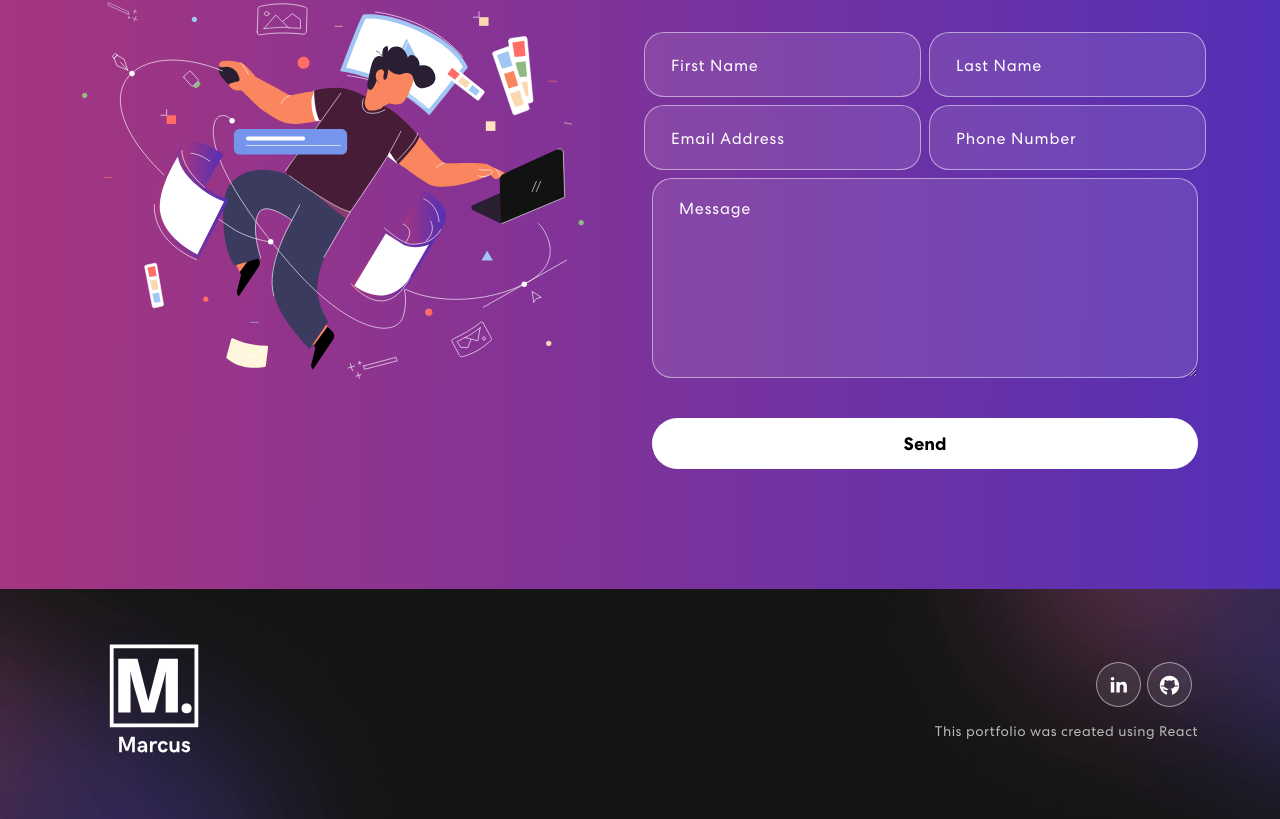
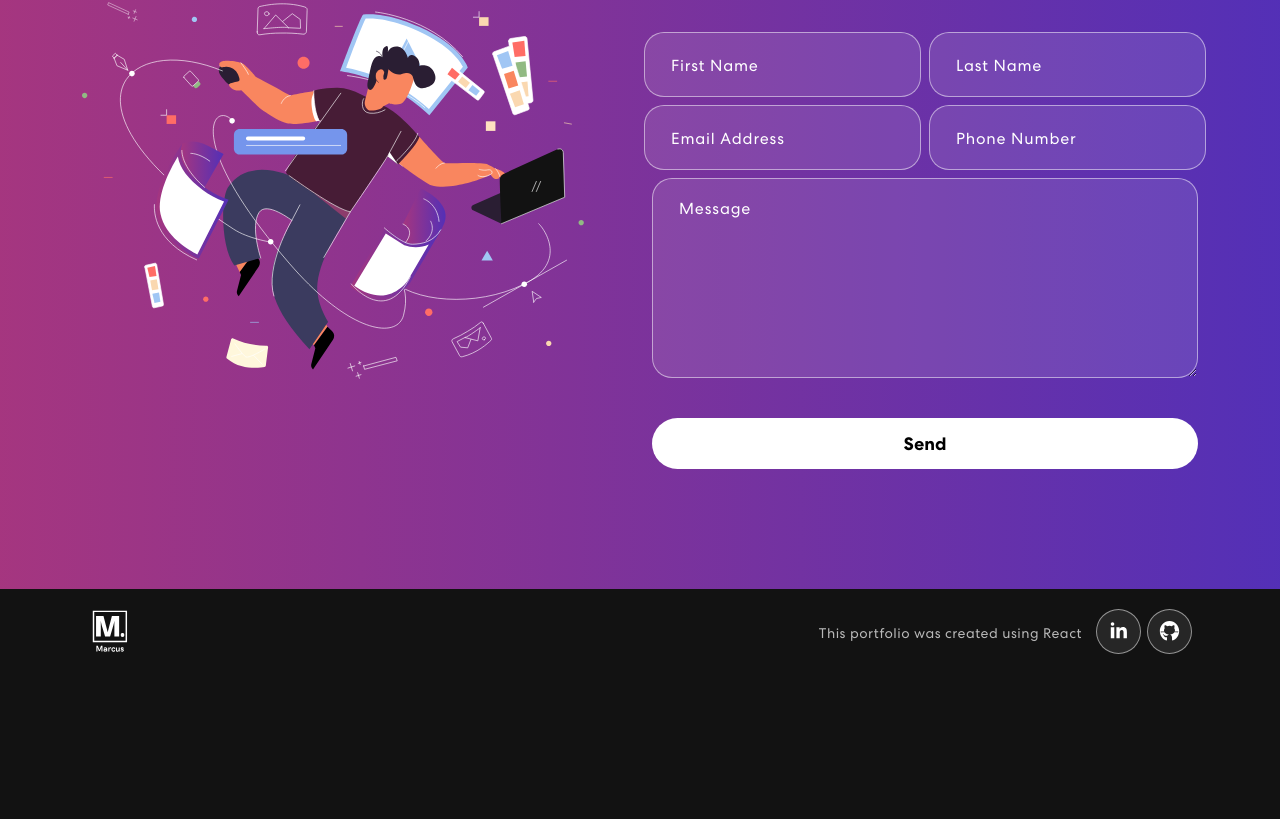
Before and after one commit to MarcusAdams1220/portfolio, a React (Create React App) app: page / in a window 1280 px wide. Shown: the part 2936-3755 px from the top of the page. After the commit the page ends 3609 px from the top, so only its background shows below. Built offline with nearby package versions, Linux system fonts and the light colour scheme.

Commit message:
resized footer

```diff
--- a/src/App.scss
+++ b/src/App.scss
@@ -684,15 +684,17 @@ nav.navbar .navbar-toggler-icon:after {
 
 /************ Footer Css ************/
 .footer {
-  padding: 0 0 50px 0;
-  background-image: url('./assets/img/footer-bg.png');
-  background-position: center center;
-  background-size: cover;
-  background-repeat: no-repeat;
+  padding: 15px 0;
+  background-color: #121212;
+  @media screen and (max-width: 768px) {
+    margin-bottom: 30px;
+  }
 }
 .footer img {
-  width: 26%;
-  margin-top: 7%;
+  width: 10%;
+  @media screen and (max-width: 768px) {
+    width: 20%;
+  }
 }
 
 .footer-logo-row {
@@ -701,11 +703,21 @@ nav.navbar .navbar-toggler-icon:after {
     padding-top: 40px;
   }
 }
+.footer-icons {
+  display: flex;
+  justify-content: flex-end;
 
-.footer .social-icon {
-  margin-top: 8%;
+  @media screen and (max-width: 768px) {
+    display: inline;
+  }
 }
 
+.footer-icon {
+  @media screen and (max-width: 768px) {
+    margin-top: 30px;
+  }
+
+}
 .footer p {
   font-weight: 400;
   font-size: 14px;
--- a/src/components/Footer.js
+++ b/src/components/Footer.js
@@ -12,12 +12,12 @@ export const Footer = () => {
           <Col sm={6}>
             <img src={logo} alt='logo'/>
           </Col>
-          <Col sm={6} className='text-center text-sm-end'>
-            <div className="social-icon">
+          <Col sm={6} className='text-center footer-icons'>
+            <p>This portfolio was created using React</p>
+            <div className="social-icon footer-icon">
               <a target='_blank' rel="noreferrer" href="https://www.linkedin.com/in/marcus-g-adams"><img src={linkedinIcon} alt="icon" /></a>
               <a target='_blank' rel="noreferrer" href="https://github.com/MarcusAdams1220"><img src={githubIcon} alt="icon" /></a>
             </div>
-            <p>This portfolio was created using React</p>
           </Col>
         </Row>
       </Container>
```
